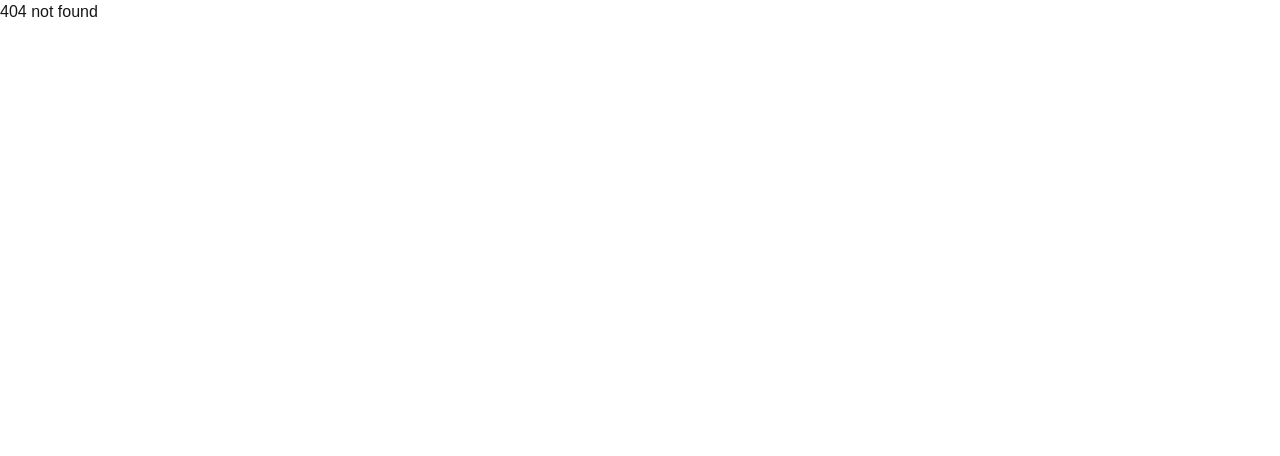
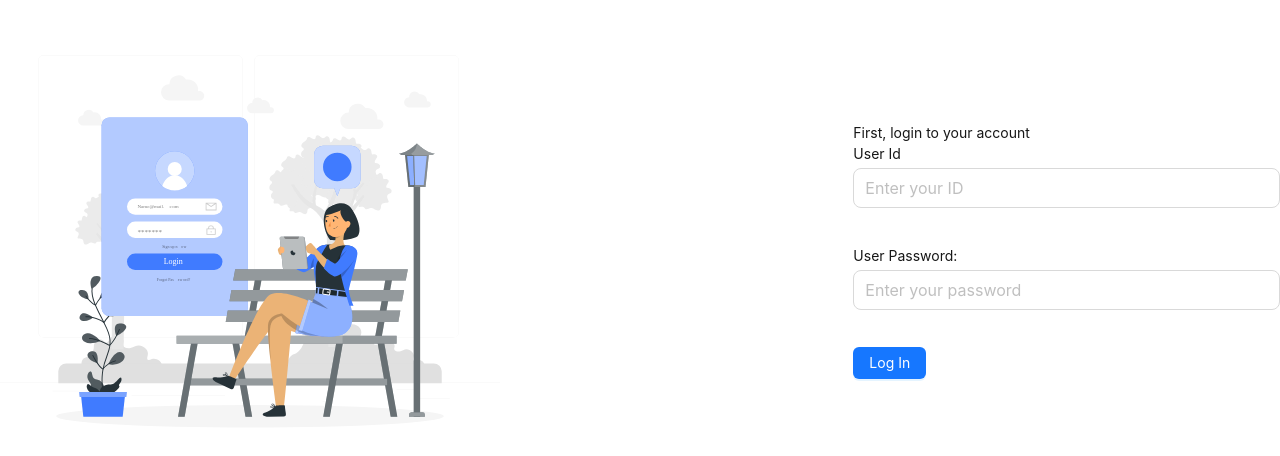
Before and after one commit to shariarhossain17/univarsity_management_front_end, a Next.js app: page /login in a window 1280 px wide. Before the commit this address had no page. Shown: the top 456 px of the page. Built offline with nearby package versions, Linux system fonts and the light colour scheme; what @ant-design/nextjs-registry would draw is missing.

Commit message:
added login page

```diff
--- /dev/null
+++ b/src/app/login/page.tsx
@@ -0,0 +1,70 @@
+// app/login/page.tsx or pages/login.tsx
+"use client";
+
+import { Button, Col, Row } from "antd";
+import Image from "next/image";
+import React from "react";
+import { FormProvider, SubmitHandler, useForm } from "react-hook-form";
+
+import FormInput from "@/components/Forms/FormInput";
+import loginImg from "../../assets/Tablet login-rafiki.svg";
+
+type FormValues = {
+  id: string;
+  password: string;
+};
+
+const LogIn: React.FC = () => {
+  const methods = useForm<FormValues>({
+    defaultValues: {
+      id: "",
+      password: "",
+    },
+  });
+
+  const onSubmit: SubmitHandler<FormValues> = (data) => {
+    console.log("Login Data:", data);
+  };
+
+  return (
+    <FormProvider {...methods}>
+      <form onSubmit={methods.handleSubmit(onSubmit)}>
+        <Row align="middle" justify="center">
+          <Col sm={12} md={16}>
+            <Image
+              src={loginImg}
+              alt="login image"
+              width={500}
+              height={400}
+              priority
+            />
+          </Col>
+          <Col sm={12} md={8}>
+            <h1 className="text-2xl">First, login to your account</h1>
+            <FormInput
+              name="id"
+              type="text"
+              size="large"
+              placeholder="Enter your ID"
+              label="User Id"
+            />
+            <br />
+            <FormInput
+              name="password"
+              type="password"
+              size="large"
+              placeholder="Enter your password"
+              label="User Password:"
+            />
+            <br />
+            <Button type="primary" htmlType="submit">
+              Log In
+            </Button>
+          </Col>
+        </Row>
+      </form>
+    </FormProvider>
+  );
+};
+
+export default LogIn;
--- a/src/components/Forms/Form.tsx
+++ b/src/components/Forms/Form.tsx
@@ -1,3 +1,5 @@
+"use client";
+
 import { ReactElement, ReactNode } from "react";
 import { FormProvider, SubmitHandler, useForm } from "react-hook-form";
 
--- a/src/components/Forms/FormInput.tsx
+++ b/src/components/Forms/FormInput.tsx
@@ -4,43 +4,35 @@ import { Input } from "antd";
 import { Controller, useFormContext } from "react-hook-form";
 
 interface IInput {
-  type: string;
   name: string;
-  size: "large" | "small";
-  id: string;
-  value: string;
+  type?: string;
+  size?: "large" | "small";
   placeholder?: string;
-  validate?: object;
   label?: string;
 }
+
 const FormInput = ({
   name,
-  type,
-  size,
-  value,
-  id,
+  type = "text",
+  size = "large",
   placeholder,
-  validate,
   label,
 }: IInput) => {
   const { control } = useFormContext();
+
   return (
-    <>
-      {label ? label : null}
+    <div style={{ marginBottom: 16 }}>
+      {label && (
+        <label style={{ display: "block", marginBottom: 4 }}>{label}</label>
+      )}
       <Controller
+        name={name}
         control={control}
-        name={name}
         render={({ field }) => (
-          <Input
-            type={type}
-            placeholder={placeholder}
-            size={size}
-            {...field}
-            value={value ? value : field.value}
-          />
+          <Input {...field} type={type} placeholder={placeholder} size={size} />
         )}
       />
-    </>
+    </div>
   );
 };
 
```
Also changed, not shown: src/assets/Tablet login-rafiki.svg (added).
